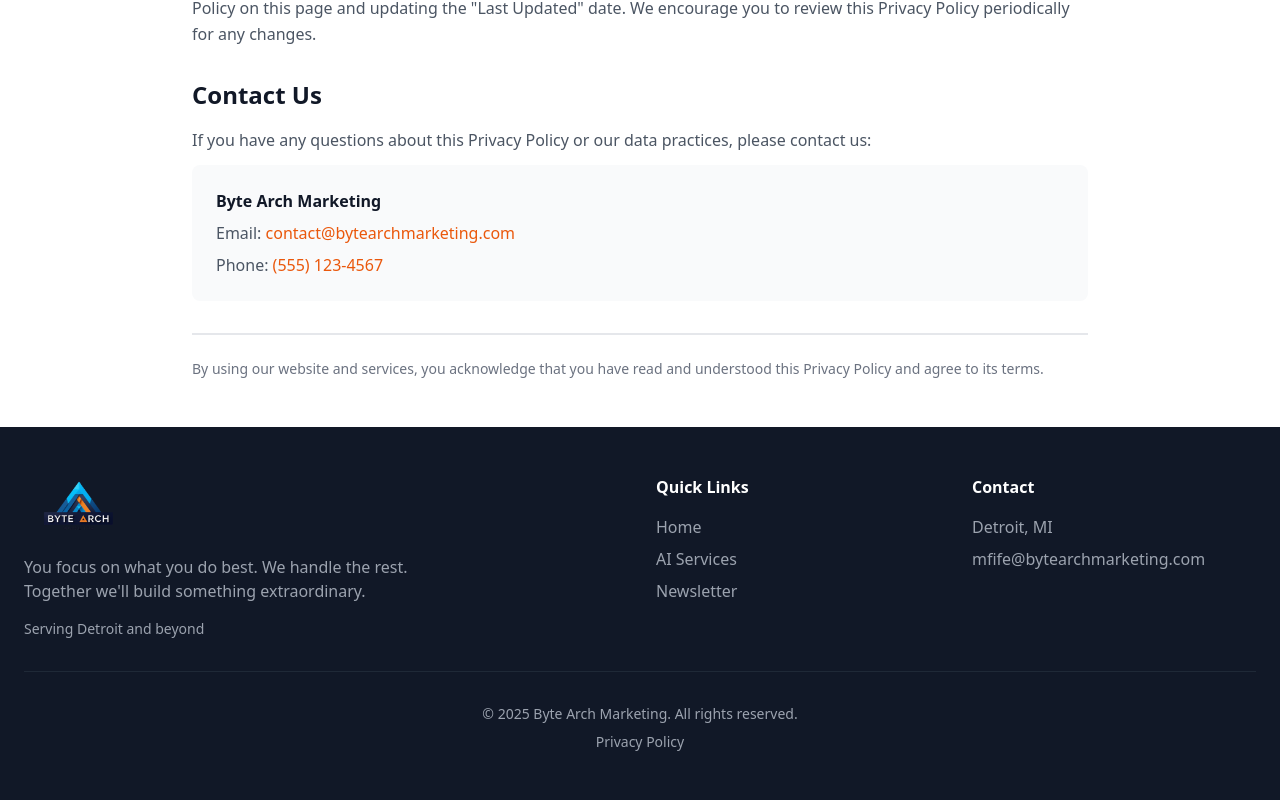
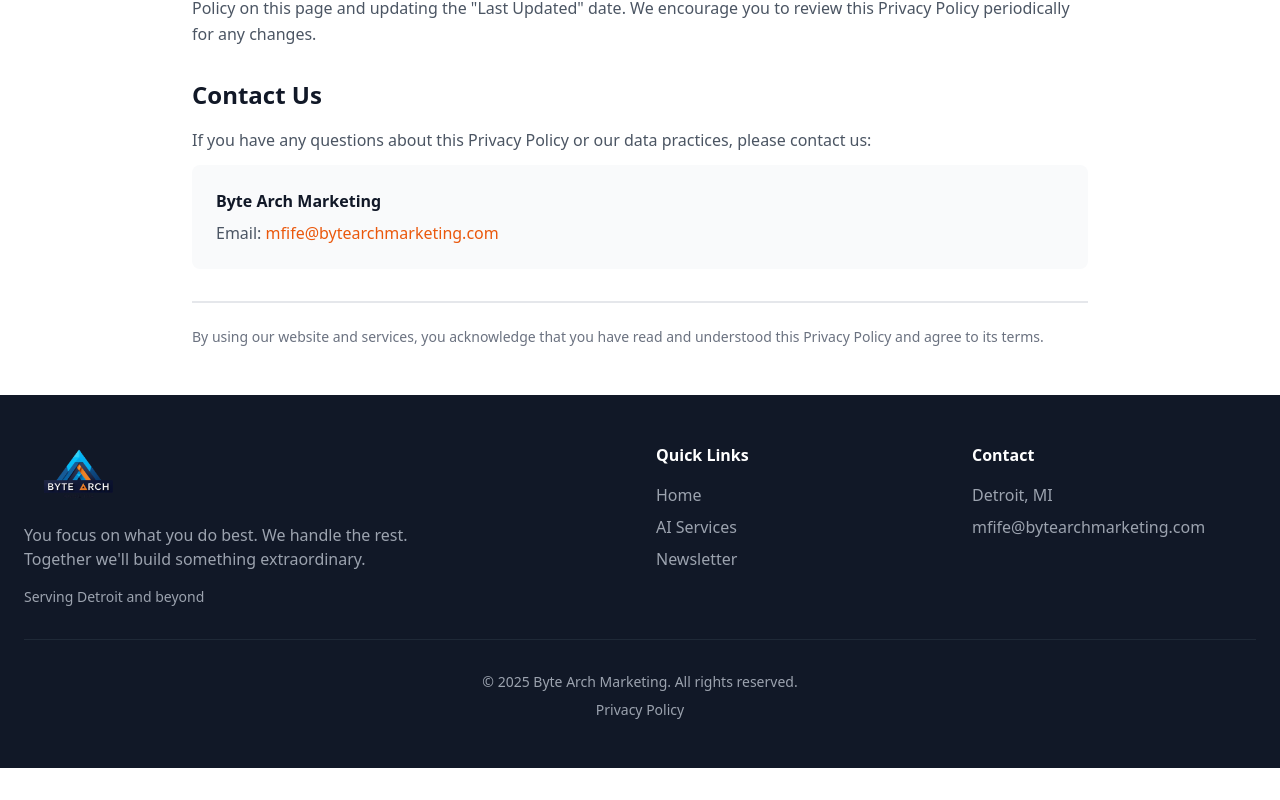
Before and after one commit to bytearchmarketing-rgb/demo_request, a React (Vite) app: page /privacy-policy in a window 1280 px wide. Shown: the part 3231-4031 px from the top of the page. After the commit the page ends 3999 px from the top, so only its background shows below. Built offline with nearby package versions, Linux system fonts and the light colour scheme; no server answers.

Commit message:
Updated PrivacyPolicy.tsx

```diff
--- a/src/pages/PrivacyPolicy.tsx
+++ b/src/pages/PrivacyPolicy.tsx
@@ -170,8 +170,7 @@
                 </p>
                 <div className="bg-gray-50 rounded-lg p-6 space-y-2">
                   <p className="text-gray-900 font-semibold">Byte Arch Marketing</p>
-                  <p className="text-gray-600">Email: <a href="mailto:contact@bytearchmarketing.com" className="text-orange-600 hover:text-orange-700">contact@bytearchmarketing.com</a></p>
-                  <p className="text-gray-600">Phone: <a href="tel:+15551234567" className="text-orange-600 hover:text-orange-700">(555) 123-4567</a></p>
+                  <p className="text-gray-600">Email: <a href="mailto:mfife@bytearchmarketing.com" className="text-orange-600 hover:text-orange-700">mfife@bytearchmarketing.com</a></p>
                 </div>
               </div>
 
```
